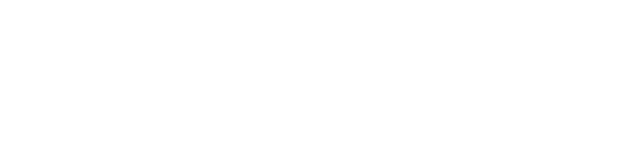
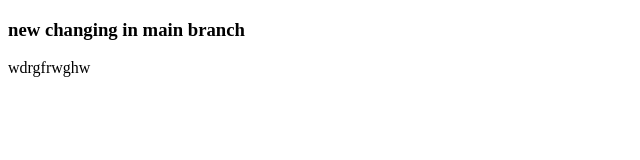
Before and after one commit to Sohaibawan22/first, a plain HTML site: page index.html in a window 1280 px wide. Shown: the whole page, without its empty margins (0-640 px from the left). Drawn offline with Linux system fonts and the light colour scheme.

Commit message:
added new p in feature branch

```diff
--- a/index.html
+++ b/index.html
@@ -6,6 +6,7 @@
     <title>Document</title>
 </head>
 <body>
-
+    <h3> new changing in main branch</h3>
+<p>wdrgfrwghw</p>
 </body>
 </html>
```
